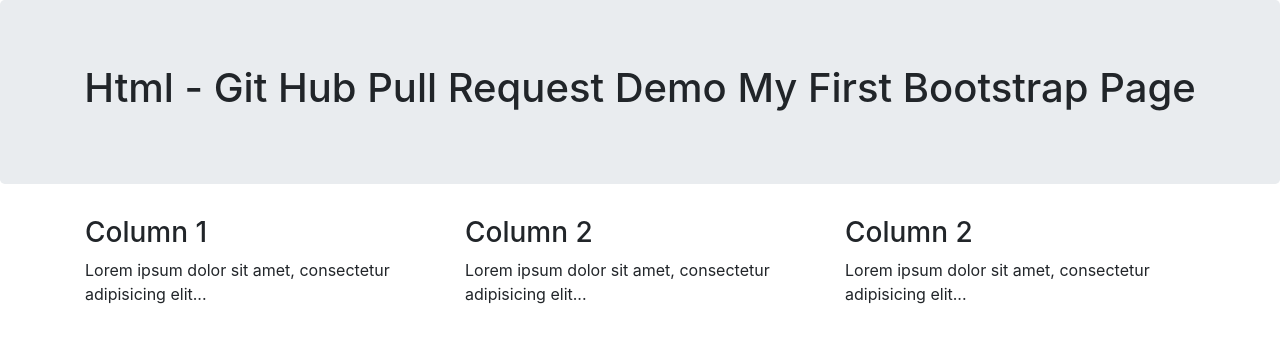
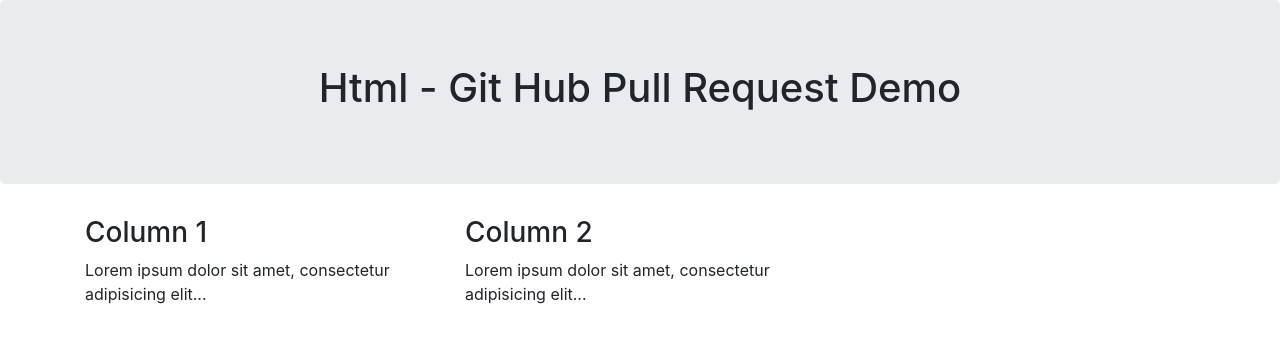
Before and after one commit to net-vinothkumar/githubpullrequest, a plain HTML site: page index.html in a window 1280 px wide. Drawn offline with nearby package versions, Linux system fonts and the light colour scheme.

Commit message:
removed a div element

```diff
--- a/index.html
+++ b/index.html
@@ -11,7 +11,7 @@
 </head>
 <body>
 <div class="jumbotron text-center">
-  <h1>Html - Git Hub Pull Request Demo My First Bootstrap Page</h1>
+  <h1>Html - Git Hub Pull Request Demo</h1>
 </div>
 <div class="container">
   <div class="row">
@@ -23,10 +23,6 @@
       <h3>Column 2</h3>
       <p>Lorem ipsum dolor sit amet, consectetur adipisicing elit...</p>
   </div>
-  <div class="col-sm-4">
-      <h3>Column 2</h3>
-      <p>Lorem ipsum dolor sit amet, consectetur adipisicing elit...</p>
-  </div>
 </div>
 </body>
 </html>
```
